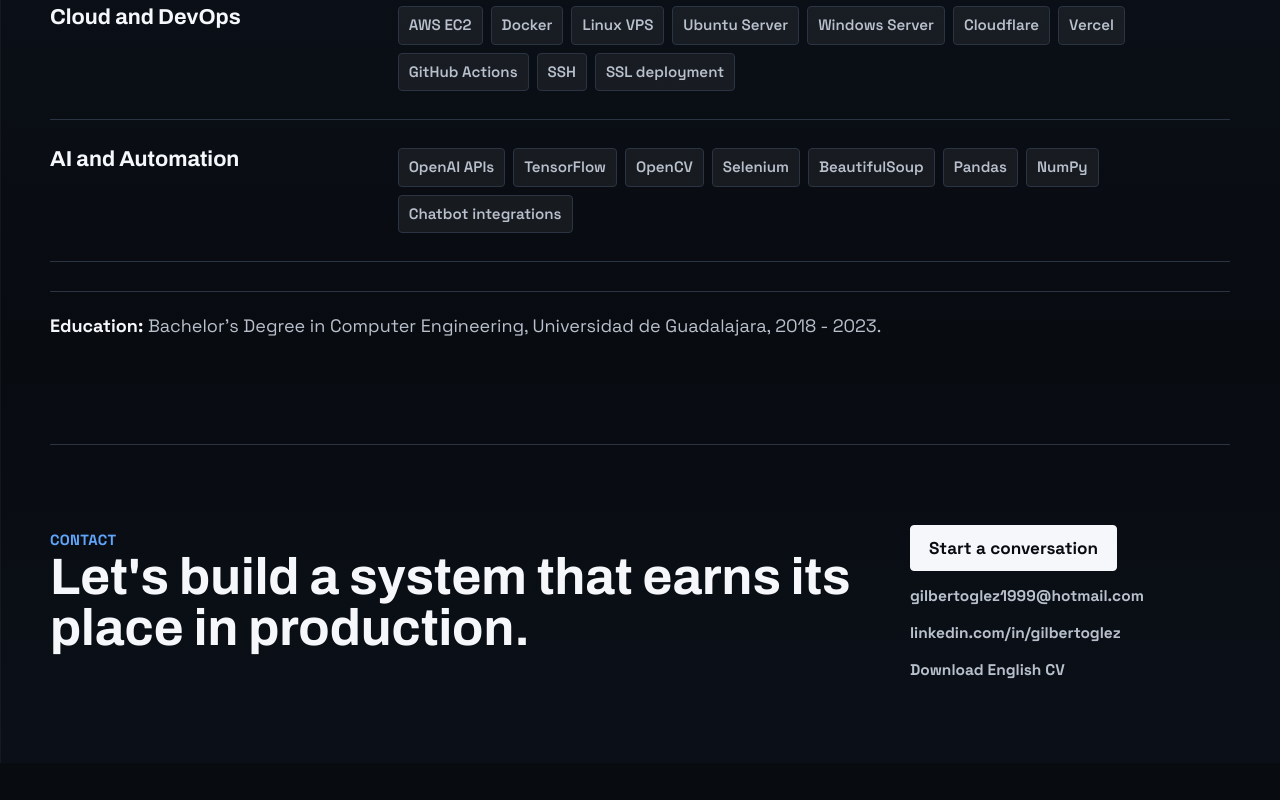
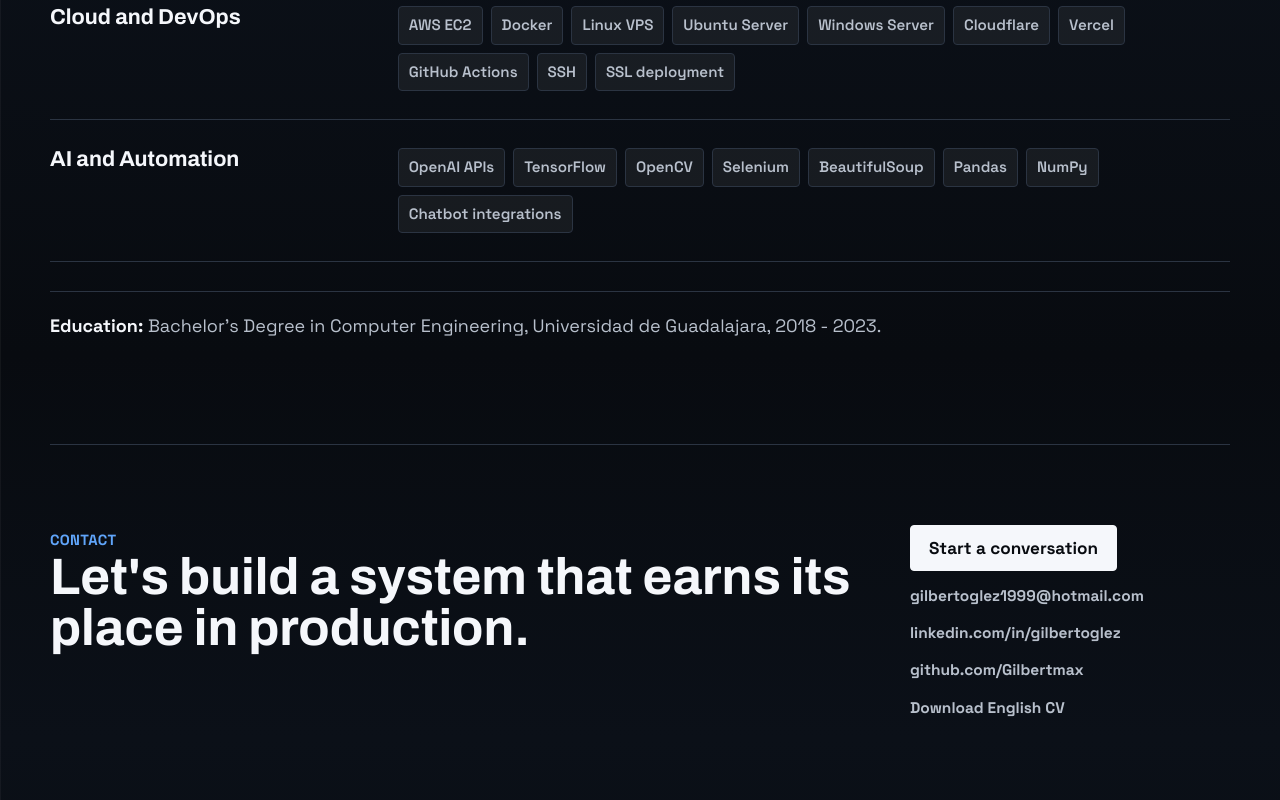
Before and after one commit to Gilbertmax/Portafolio_Gilberto, a React (Vite) app: page / in a window 1280 px wide. Shown: the part 5246-6046 px from the top of the page. Before the commit the page ends 6009 px from the top, so only its background shows below. Built offline with nearby package versions, Linux system fonts and the light colour scheme.

Commit message:
Agregar enlace a GitHub en la sección de contacto y actualizar el contenido del portafolio

```diff
--- a/src/components/ContactSection.tsx
+++ b/src/components/ContactSection.tsx
@@ -21,6 +21,9 @@ export function ContactSection({ content, cvLink, onContactOpen }: ContactSectio
         <a href="https://linkedin.com/in/gilbertoglez" target="_blank" rel="noreferrer">
           {content.linkedin}
         </a>
+        <a href="https://github.com/Gilbertmax" target="_blank" rel="noreferrer">
+          {content.github}
+        </a>
         <a href={cvLink}>{content.cvCta}</a>
       </div>
     </section>
--- a/src/data/portfolioContent.ts
+++ b/src/data/portfolioContent.ts
@@ -221,6 +221,7 @@ export const content: Record<Language, PortfolioContent> = {
     contactTitle: "Let's build a system that earns its place in production.",
     email: 'gilbertoglez1999@hotmail.com',
     linkedin: 'linkedin.com/in/gilbertoglez',
+    github: 'github.com/Gilbertmax',
   },
   es: {
     skip: 'Saltar al contenido',
@@ -435,5 +436,6 @@ export const content: Record<Language, PortfolioContent> = {
     contactTitle: 'Construyamos un sistema que se gane su lugar en producción.',
     email: 'gilbertoglez1999@hotmail.com',
     linkedin: 'linkedin.com/in/gilbertoglez',
+    github: 'github.com/Gilbertmax',
   },
 }
--- a/src/types/portfolio.ts
+++ b/src/types/portfolio.ts
@@ -92,4 +92,5 @@ export type PortfolioContent = {
   contactTitle: string
   email: string
   linkedin: string
+  github: string
 }
```
